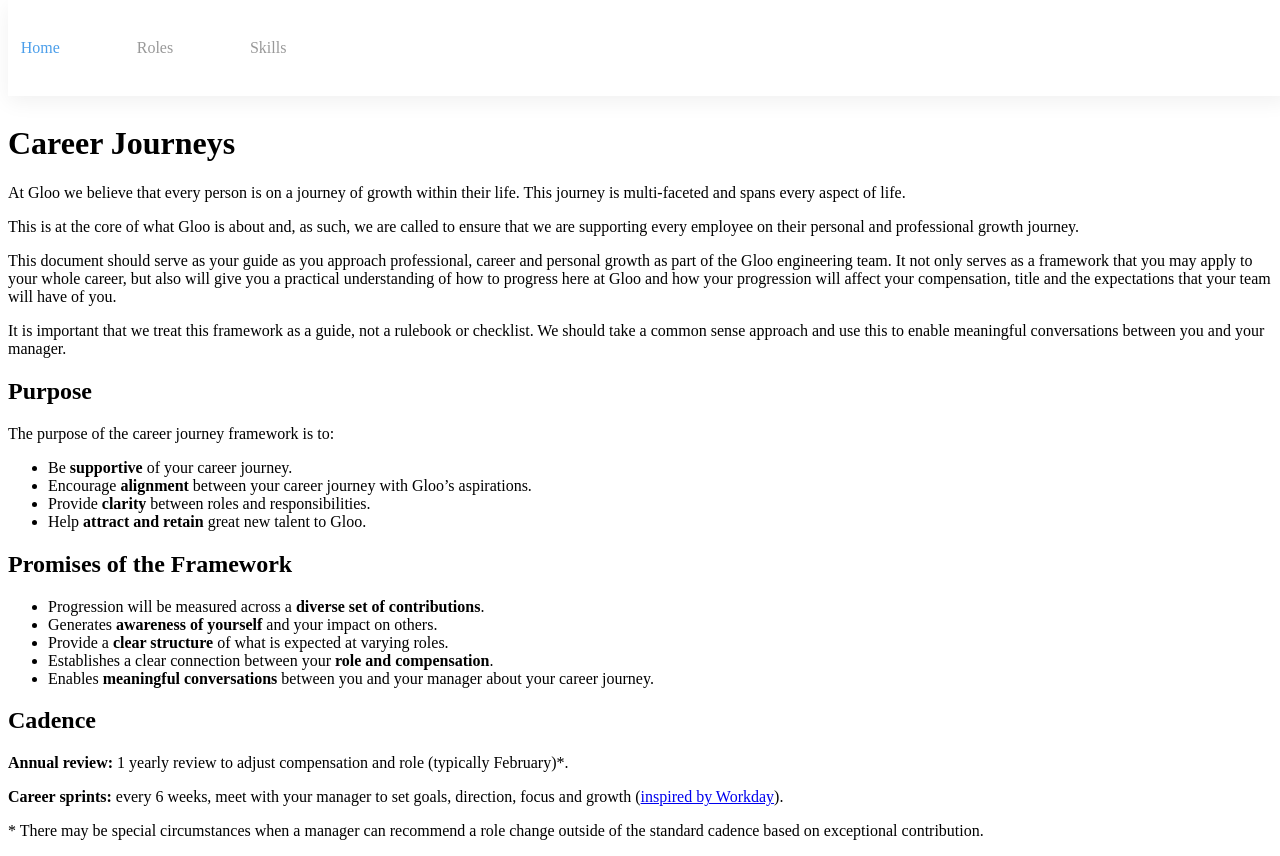
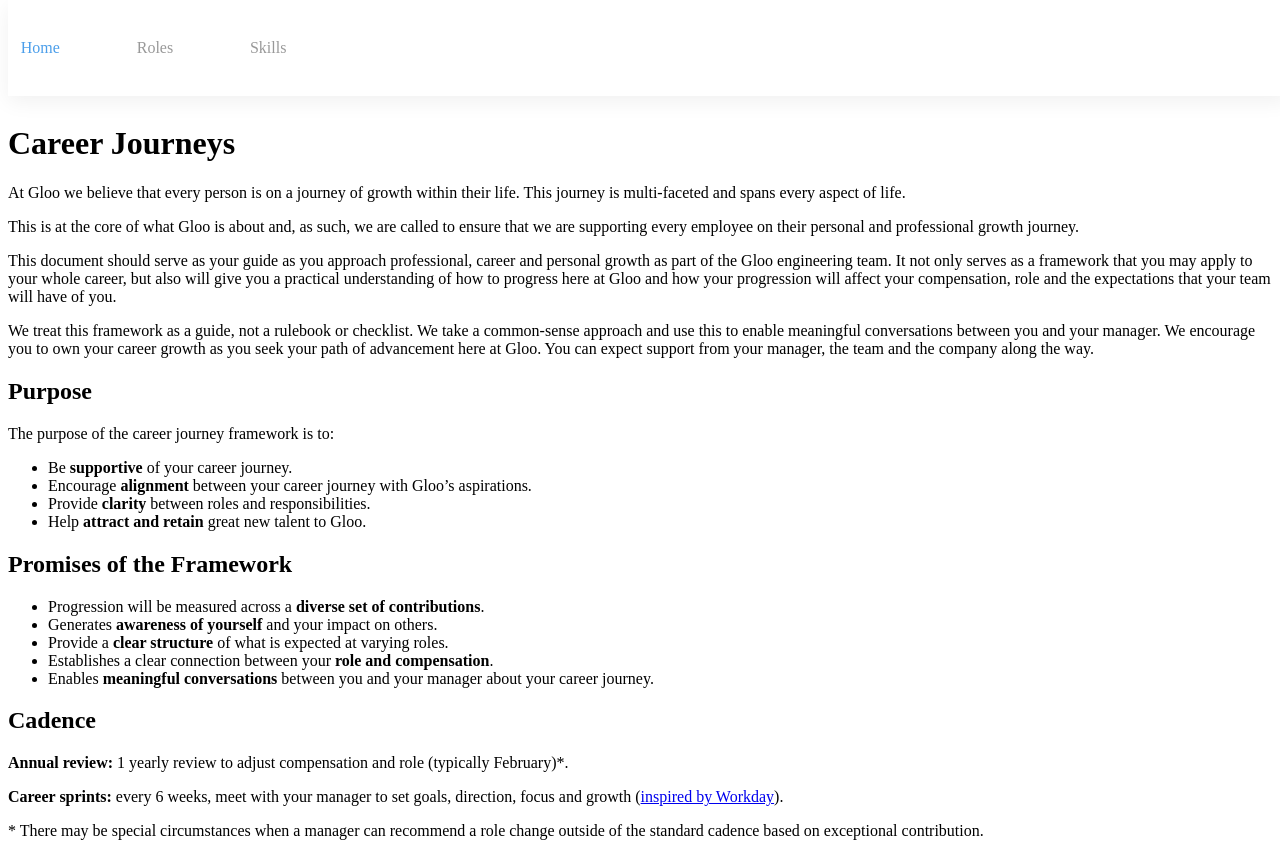
Before and after one commit to TangoGroup/career-journeys, a Next.js app: page / in a window 1280 px wide. Built offline with nearby package versions, Linux system fonts and the light colour scheme.

Commit message:
Adding some words for ownership (#5)

```diff
--- a/md/Introduction.mdx
+++ b/md/Introduction.mdx
@@ -3,9 +3,9 @@ At Gloo we believe that every person is on a journey of growth within their life
 
 This is at the core of what Gloo is about and, as such, we are called to ensure that we are supporting every employee on their personal and professional growth journey.
 
-This document should serve as your guide as you approach professional, career and personal growth as part of the Gloo engineering team. It not only serves as a framework that you may apply to your whole career, but also will give you a practical understanding of how to progress here at Gloo and how your progression will affect your compensation, title and the expectations that your team will have of you.
+This document should serve as your guide as you approach professional, career and personal growth as part of the Gloo engineering team. It not only serves as a framework that you may apply to your whole career, but also will give you a practical understanding of how to progress here at Gloo and how your progression will affect your compensation, role and the expectations that your team will have of you.
 
-It is important that we treat this framework as a guide, not a rulebook or checklist.  We should take a common sense approach and use this to enable meaningful conversations between you and your manager.
+We treat this framework as a guide, not a rulebook or checklist. We take a common-sense approach and use this to enable meaningful conversations between you and your manager. We encourage you to own your career growth as you seek your path of advancement here at Gloo. You can expect support from your manager, the team and the company along the way.
 
 ## Purpose
 The purpose of the career journey framework is to:
```
